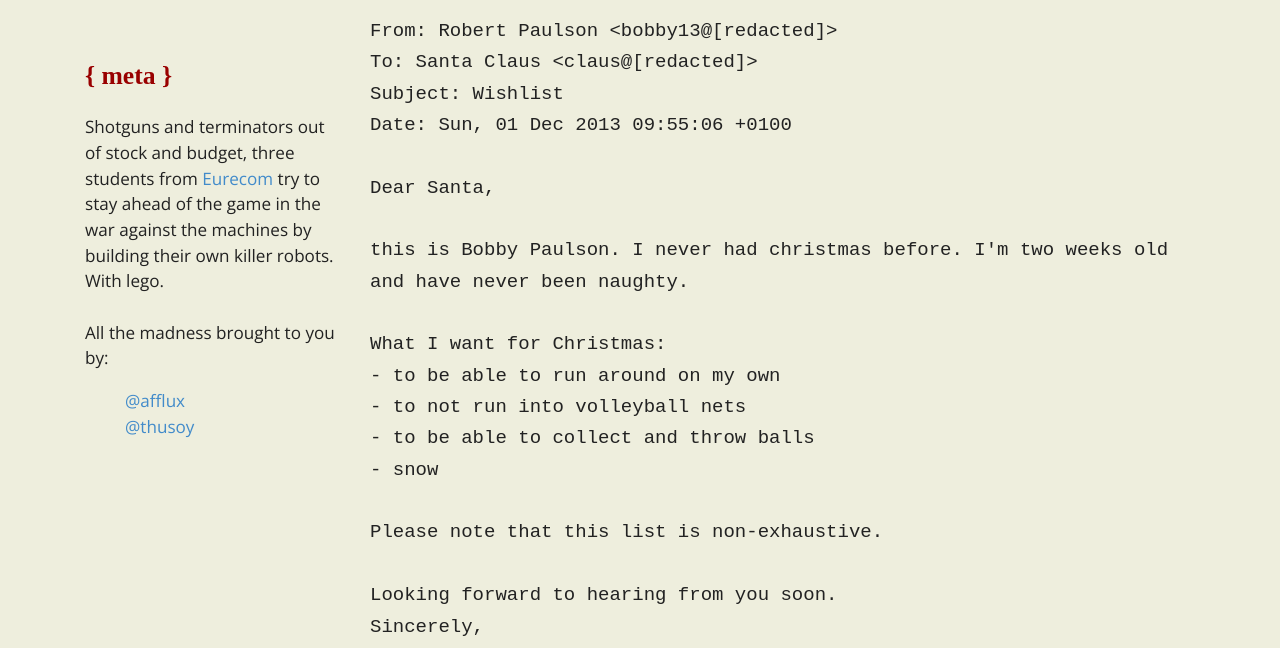
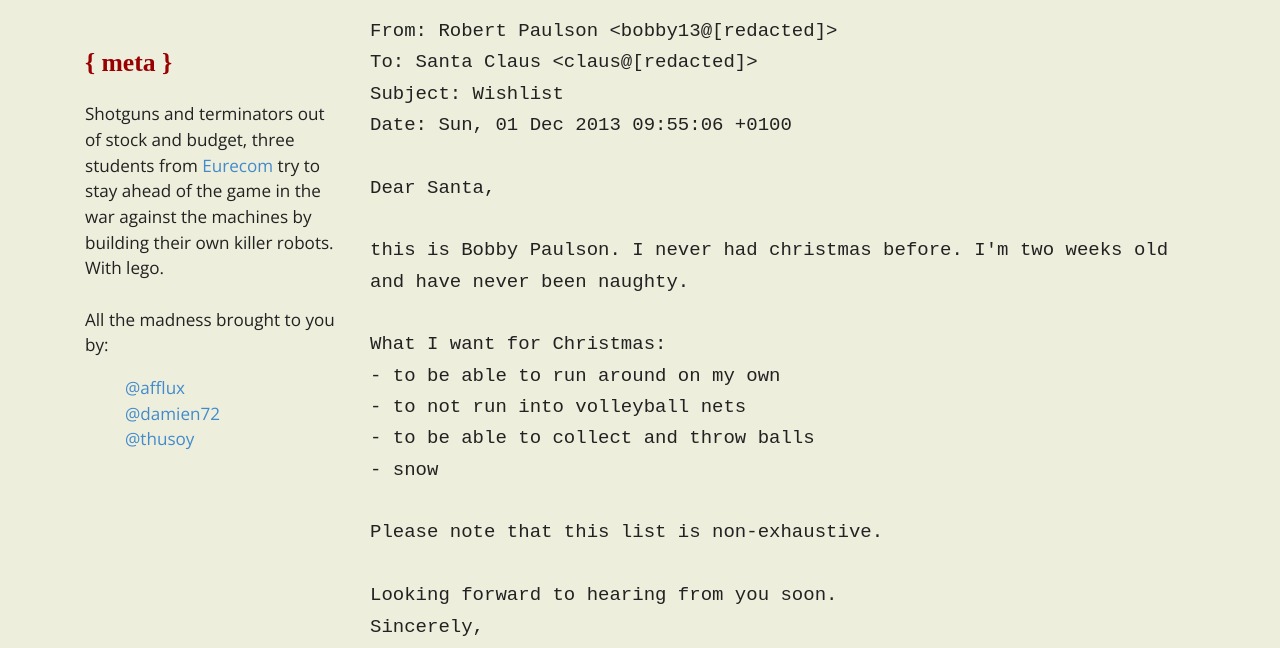
Before and after one commit to thusoy/robertblag, a plain HTML site: page index.html in a window 1280 px wide. Shown: the part 151-799 px from the top of the page. Drawn offline with nearby package versions, Linux system fonts and the light colour scheme; a web font is replaced by a local one.

Commit message:
[Travis CI]: Deploy Update base.html
generated from commit d8ff194c693bbed33b0c044dacab8e12b38935b3

```diff
--- a/index.html
+++ b/index.html
@@ -32,6 +32,7 @@
                 <p>All the madness brought to you by:</a>
                 <ul>
                     <li><a href="https://github.com/afflux">@afflux</a></li>
+                    <li><a href="https://github.com/damien72">@damien72</a></li>
                     <li><a href="https://github.com/thusoy">@thusoy</a></li>
                 </ul>
             </div>
```
